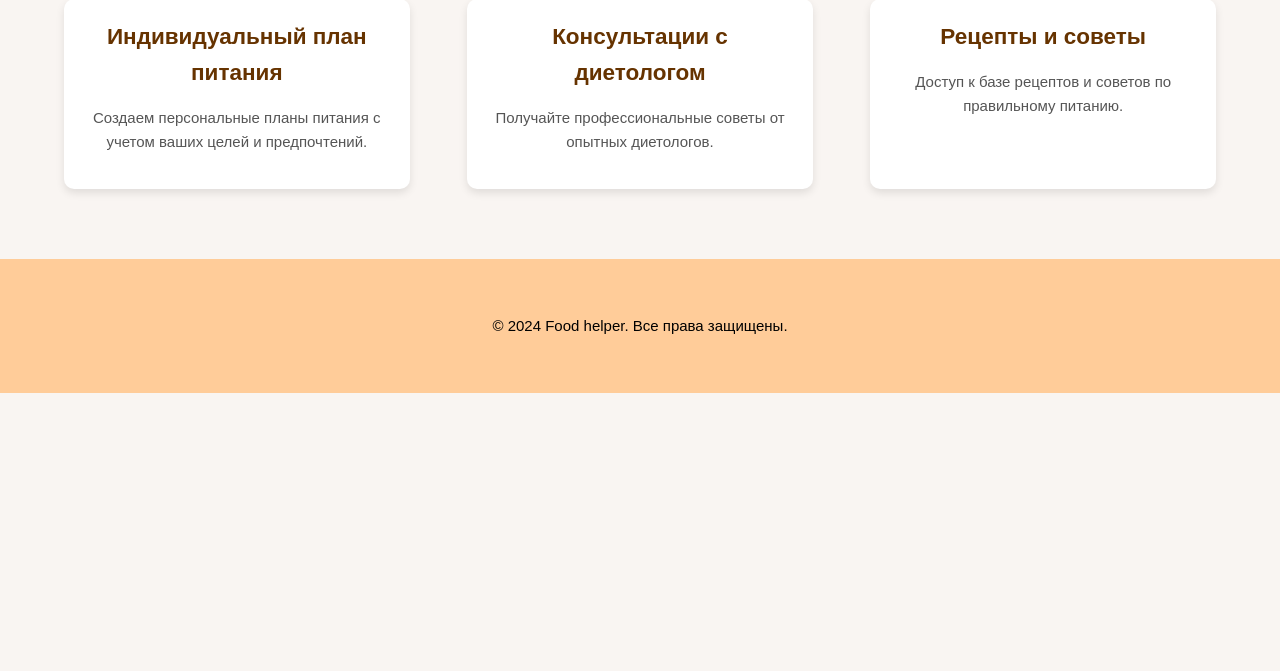
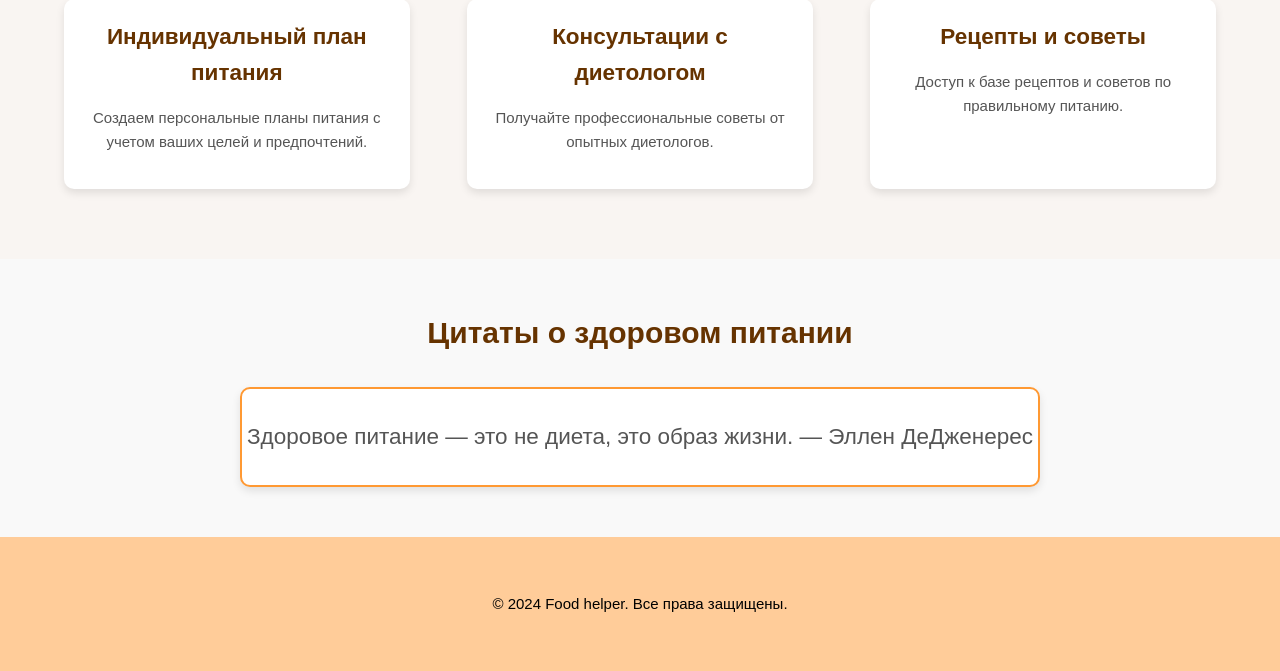
Before and after one commit to AmirHusnutdinov/Phystech.edu, a Flask app: page / in a window 1280 px wide. Shown: the part 643-1314 px from the top of the page. Before the commit the page ends 1036 px from the top, so only its background shows below. Run offline with Flask 3, Linux system fonts and the light colour scheme.

Commit message:
quotes add

```diff
--- a/static/assets/css/style_main.css
+++ b/static/assets/css/style_main.css
@@ -115,6 +115,71 @@ header h1 {
     color: #555;
 }
 
+/* Секция цитат */
+.quotes {
+    padding: 50px 0;
+    text-align: center;
+    background-color: #f9f9f9;
+}
+
+.quotes h2 {
+    font-size: 2em;
+    margin-bottom: 30px;
+    color: #663300;
+}
+
+.quote-container {
+    position: relative;
+    max-width: 800px;
+    margin: 0 auto;
+    padding: 20px;
+    border: 2px solid #ff9933;
+    border-radius: 10px;
+    background-color: #fff;
+    box-shadow: 0 4px 8px rgba(0, 0, 0, 0.1);
+    height: 100px; /* Фиксированная высота */
+    overflow: hidden; /* Скрываем выступающие части */
+}
+
+.quote-text {
+    font-size: 1.5em;
+    color: #555;
+    opacity: 0;
+    transition: opacity 1s ease-in-out, transform 1s ease-in-out;
+    transform: translateY(20px);
+    position: absolute;
+    width: 100%;
+    top: 50%;
+    left: 50%;
+    transform: translate(-50%, -50%);
+}
+
+.quote-text.active {
+    opacity: 1;
+    transform: translate(-50%, -50%);
+}
+
+/* Медиа-запросы для адаптивного дизайна */
+@media (max-width: 768px) {
+    .quotes h2 {
+        font-size: 1.5em;
+    }
+
+    .quote-text {
+        font-size: 1.2em;
+    }
+}
+
+@media (max-width: 480px) {
+    .quotes h2 {
+        font-size: 1.2em;
+    }
+
+    .quote-text {
+        font-size: 1em;
+    }
+}
+
 /* Подвал */
 footer {
     background-color: #ffcc99;
--- a/templates/MainPage/main.html
+++ b/templates/MainPage/main.html
@@ -29,6 +29,39 @@
         </div>
     </div>
 </section>
+
+<section class="quotes">
+    <div class="container">
+        <h2>Цитаты о здоровом питании</h2>
+        <div class="quote-container">
+            <div class="quote-text" id="quote-text"></div>
+        </div>
+    </div>
+    <script>
+    const quotes = [
+        "Здоровое питание — это не диета, это образ жизни. — Эллен ДеДженерес",
+        "Ешьте пищу, а не диету. — Майкл Поллан",
+        "Здоровое питание — это основа здоровья. — Мишель Обама",
+        "Ешьте для того, чтобы жить, а не живите для того, чтобы есть. — Сократ",
+        "Здоровое питание — это инвестиция в себя. — Джек Лалоэ"
+    ];
+
+    const quoteText = document.getElementById('quote-text');
+    let currentIndex = 0;
+
+    function changeQuote() {
+        quoteText.classList.remove('active');
+        setTimeout(() => {
+            quoteText.textContent = quotes[currentIndex];
+            quoteText.classList.add('active');
+            currentIndex = (currentIndex + 1) % quotes.length;
+        }, 500); // Задержка для анимации
+    }
+
+    changeQuote(); // Показать первую цитату
+    setInterval(changeQuote, 5000); // Менять цитату каждые 5 секунд
+</script>
+</section>
+
 </body>
-</html>
 {% endblock %}
```
